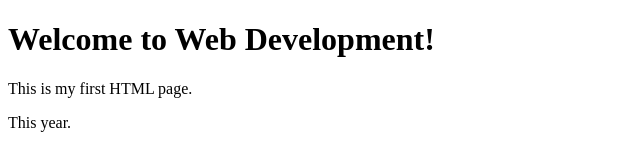
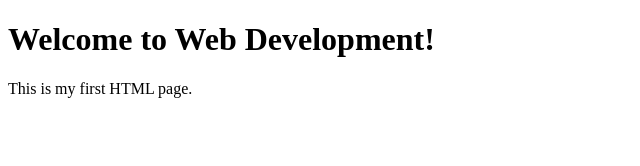
Before and after one commit to mastrninebo/web-dev-lab, a plain HTML site: page index.html in a window 1280 px wide. Shown: the full height of the page, 0-640 px from the left. Drawn offline with Linux system fonts and the light colour scheme.

Commit message:
Update index.html

```diff
--- a/index.html
+++ b/index.html
@@ -7,6 +7,5 @@
 <body>
 <h1>Welcome to Web Development!</h1>
 <p>This is my first HTML page.</p>
-  <p>This year.</p>
 </body>
 </html>
```
